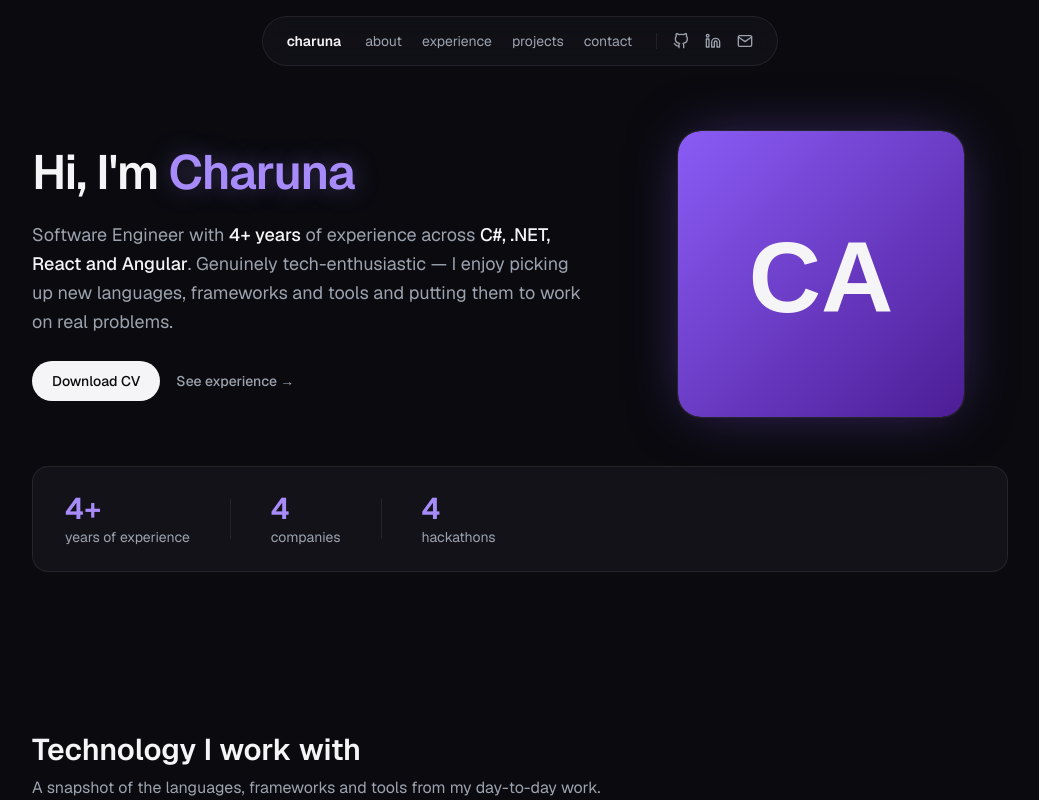
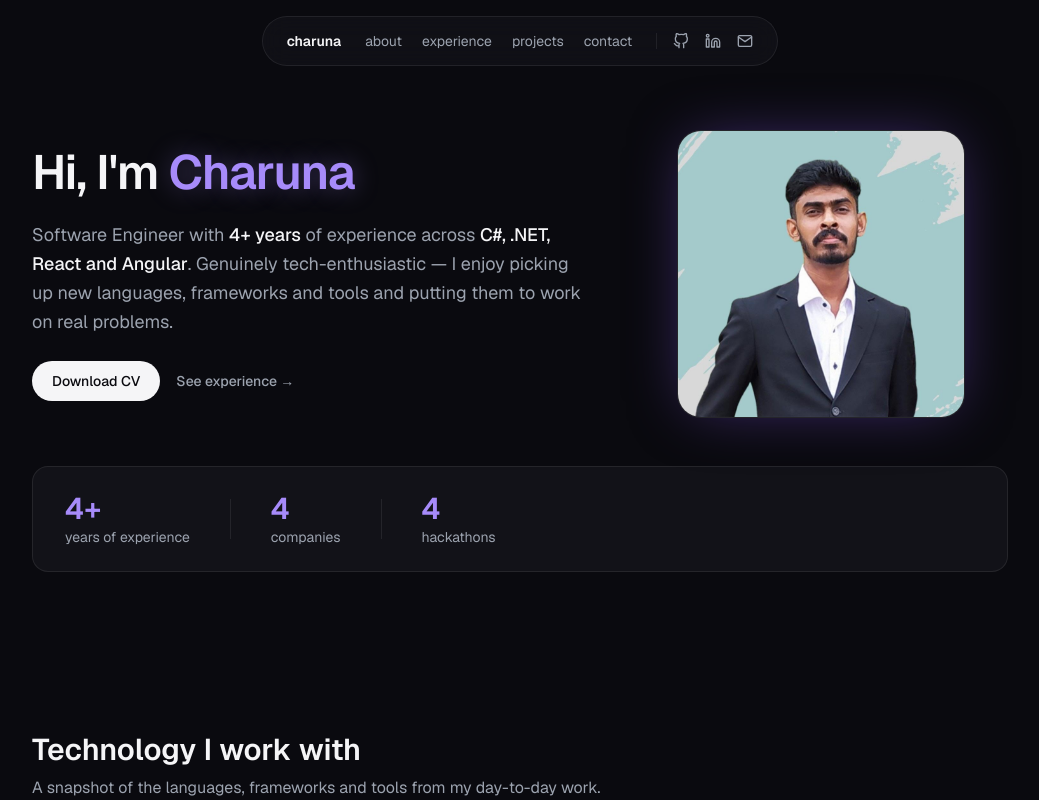
Before and after one commit to CharunaDev/charuna-portfolio, a Next.js app: page / in a window 1280 px wide. Shown: the top 800 px of the page, without its empty margins (120-1159 px from the left). Built offline with nearby package versions, Linux system fonts and the light colour scheme; no server answers.

Commit message:
Replace hero placeholder avatar with real profile photo
Removes the generic initials placeholder now that a real headshot is
available.

```diff
--- a/src/components/Hero.tsx
+++ b/src/components/Hero.tsx
@@ -33,10 +33,11 @@ export function Hero() {
         </div>
         <div className="border-border bg-surface relative mx-auto aspect-square w-56 overflow-hidden rounded-3xl border shadow-[0_0_60px_-15px_rgba(139,92,246,0.5)] sm:w-72">
           <Image
-            src="/profile-placeholder.svg"
+            src="/profile.jpg"
             alt="Charuna Amarasinghe"
             fill
             sizes="(max-width: 640px) 224px, 288px"
+            className="object-cover"
             priority
           />
         </div>
```
Also changed, not shown: public/profile-placeholder.svg (deleted), public/profile.jpg (added).
